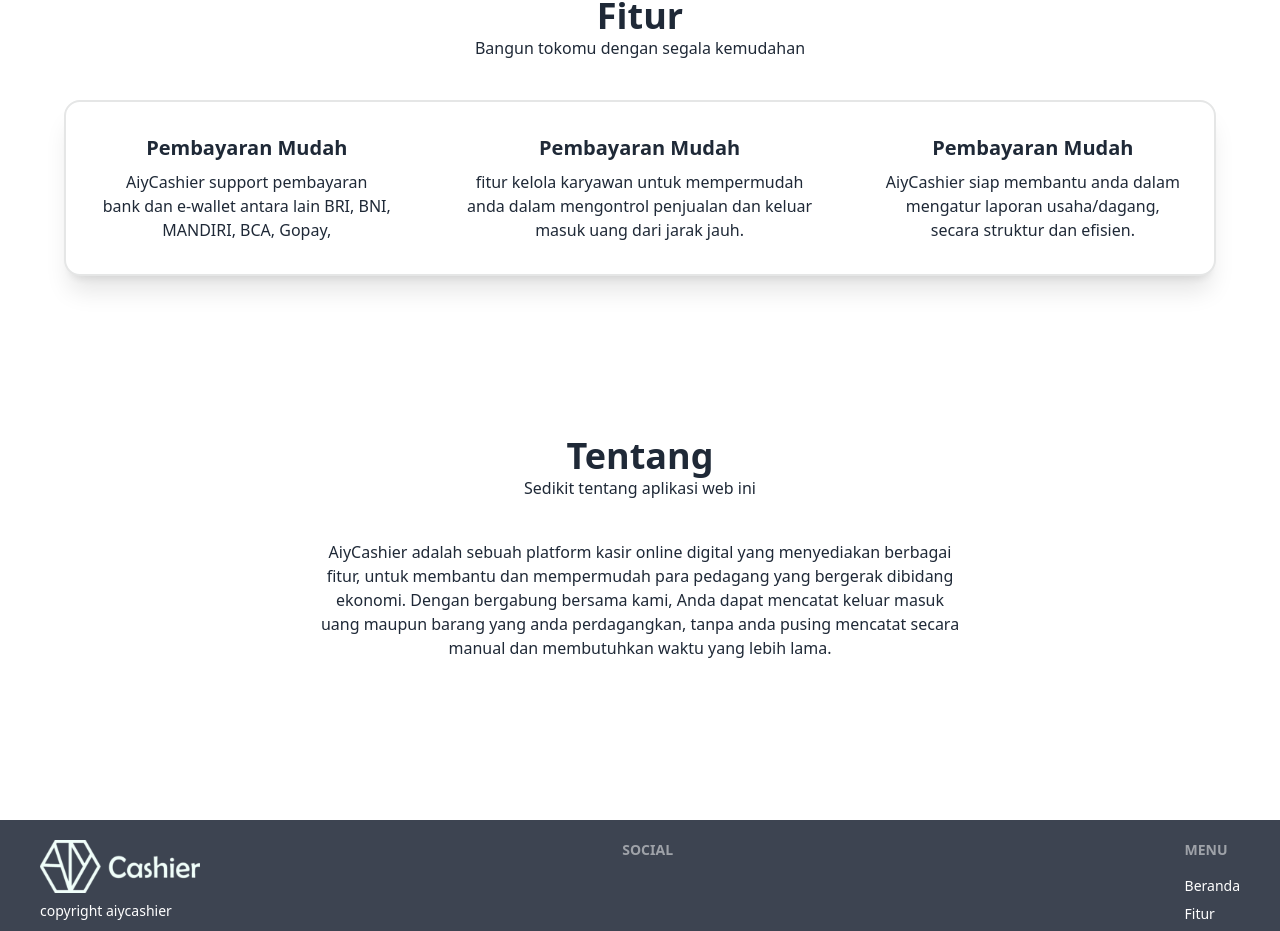
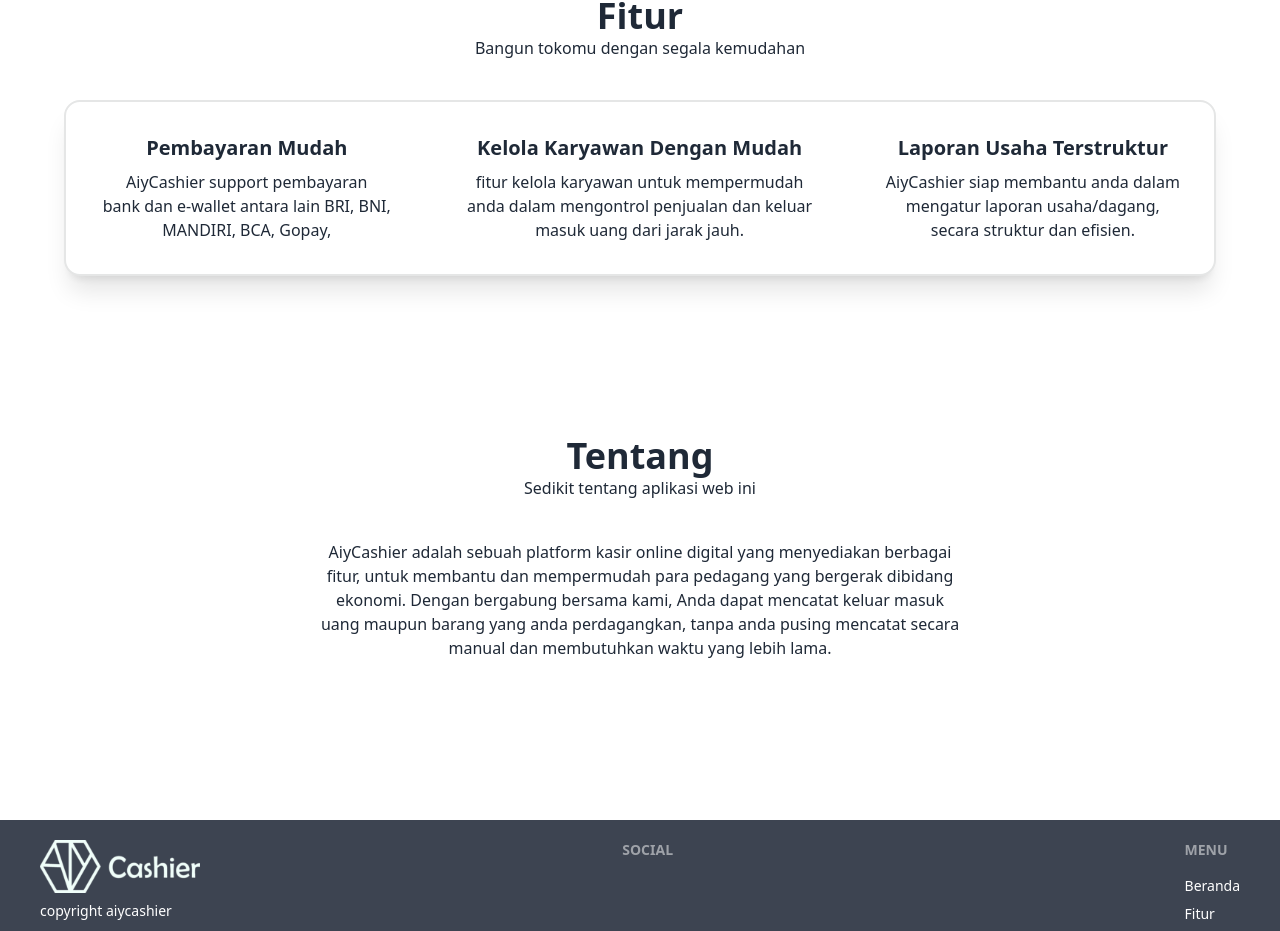
Before and after one commit to iqbalalayubbi/new-aiycashier, a Vue app: page / in a window 1280 px wide. Shown: the part 1056-1987 px from the top of the page. Built offline with nearby package versions, Linux system fonts and the light colour scheme; some icons are missing; what vue-sweetalert2 would draw is missing.

Commit message:
fix bug enter choose item

```diff
--- a/src/components/CardFitur.vue
+++ b/src/components/CardFitur.vue
@@ -6,11 +6,11 @@
             <p class="text-center">AiyCashier support pembayaran <br> bank dan e-wallet antara lain BRI, BNI, MANDIRI, BCA, Gopay,</p>
         </div>
         <div class="card-body flex flex-col items-center">
-            <h2 class="card-title">Pembayaran Mudah</h2>
+            <h2 class="card-title">Kelola Karyawan Dengan Mudah</h2>
             <p class="text-center">fitur kelola karyawan untuk mempermudah <br> anda dalam mengontrol penjualan dan keluar masuk uang dari jarak jauh.</p>
         </div>
         <div class="card-body flex flex-col items-center">
-            <h2 class="card-title">Pembayaran Mudah</h2>
+            <h2 class="card-title">Laporan Usaha Terstruktur</h2>
             <p class="text-center">AiyCashier siap membantu anda dalam <br> mengatur laporan usaha/dagang, secara struktur dan efisien.</p>
         </div>
     </div>
--- a/src/views/Cash.vue
+++ b/src/views/Cash.vue
@@ -39,7 +39,7 @@
         />
 
         <button
-          class="btn mt-10 w-3/4 lg:w-1/2 bg-color1 border-color1 hover:bg-color2 hover:border-color2"
+          class="btn xl:mt-3 mt-10 w-3/4 lg:w-1/2 bg-color1 border-color1 hover:bg-color2 hover:border-color2"
           @click="clickPay"
         >
           Bayar
@@ -180,6 +180,7 @@
       this.$refs.input.value = "";
       this.$refs.input.focus();
       this.chooseItem = false;
+      this.items = this.dataItems
     },
     calItem(total) {
       this.total = total;
@@ -256,7 +257,7 @@
           .fire({
             position: "center",
             icon: "success",
-            title: "Pembayran Berhasil",
+            title: "Pembayaran Berhasil",
             showConfirmButton: false,
             timer: 1500,
           })
--- a/src/views/Items.vue
+++ b/src/views/Items.vue
@@ -42,7 +42,7 @@
         class="absolute w-[90%] lg:w-3/4 z-[99] top-40 lg:top-32"
       />
       <button
-        class="btn mt-10 w-1/2 bg-color1 border-color1 hover:bg-color2 hover:border-color2"
+        class="btn xl:mt-2 lg:mt-20 mt-10 w-1/2 bg-color1 border-color1 hover:bg-color2 hover:border-color2"
         @click="this.$router.push('barang/tambah')"
       >
         Tambah Barang
```
